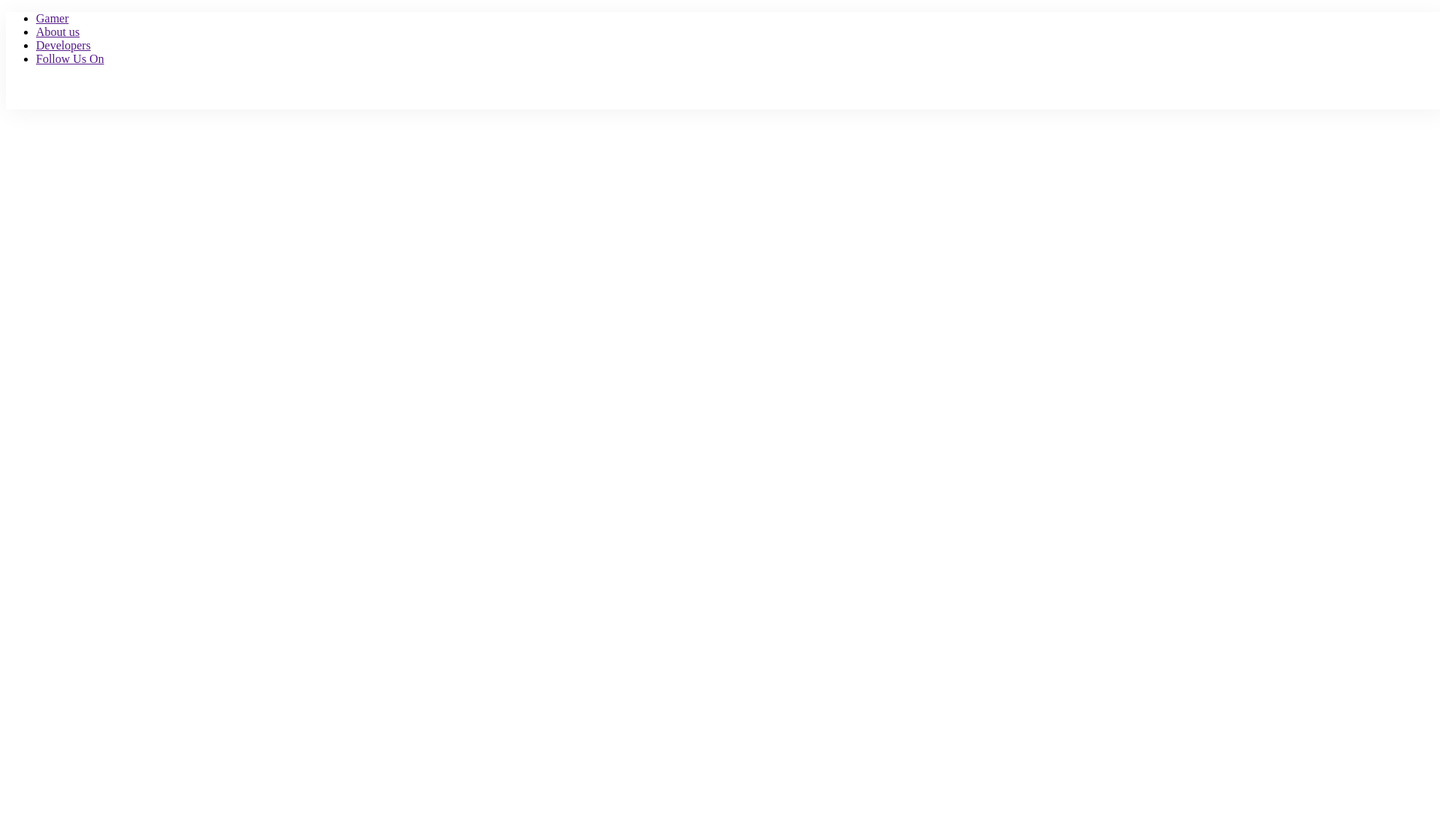
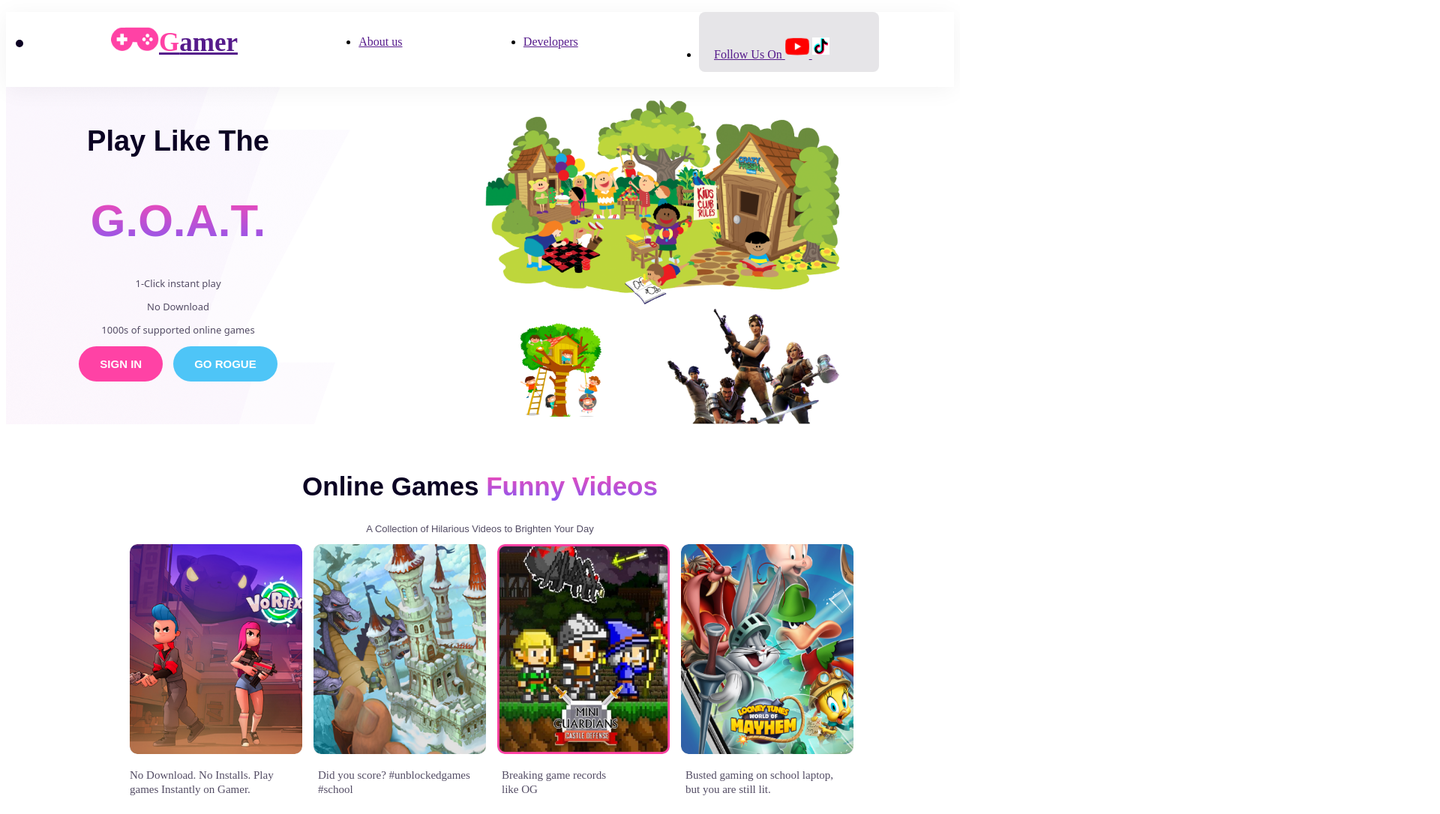
Before and after one commit to missionprogramming23/assignment-2, a plain HTML site: page index.html in a window 1280 px wide. Shown: the whole page at 75% size, 1920 px wide, since content can reach past the window. Before the commit the page ends 800 px from the top, so only its background shows below. Drawn offline with Linux system fonts and the light colour scheme.

Commit message:
added main-container

```diff
--- a/index.html
+++ b/index.html
@@ -5,21 +5,58 @@
     <meta name="viewport" content="width=device-width, initial-scale=1.0">
     <title>B8A2-Gamer-Zone</title>
     <link rel="shortcut icon" href="B8A2-Gamer-Zone/images/Frame.png" type="image/x-icon">
+
     <link rel="stylesheet" href="style/assignment2.css">
+
 </head>
 <body>
-    <header>
-        <nav>
-            <ul>
-                <li><a href="">Gamer</a></li>
-                <li><a href="">About us</a></li>
-                <li><a href="">Developers</a></li>
-                <li><a href="">Follow Us On</a></li>
-            </ul>
+        <div>
+            <nav class="flex-container">
+                <ul class="flex">
+                    <li class="font-gamer"><a href=""> <img id="logo" src="B8A2-Gamer-Zone/images/Frame.png" alt=""><span class="gamer"><b>G</span>amer</b></a></li>
+                    <li><a href="">About us</a></li>
+                    <li><a href="">Developers</a></li>
+                    <li class="yt"><a href="">Follow Us On <img id="youtube" src="B8A2-Gamer-Zone/images/youtube-logo-2431.png" alt=""> <img class="tiktok" src="B8A2-Gamer-Zone/images/tiktok icon.png" alt=""></a></li>
+                </ul>
         </nav>
-    </header>
+        </div>
 
+        <div class="banner-container">
+            <div class="banner-title">
+            <h4>Play Like The</h4>
+            <h1>G.O.A.T.</h1>
+            <p>1-Click instant play</p>
+            <p>No Download</p>
+            <p>1000s of supported online games</p>
+            <button class="btn-1">SIGN IN</button>
+            <button class="btn-2">GO ROGUE</button>
+        </div>
+
+        <div class="banner-img">
+            <img src="B8A2-Gamer-Zone/images/Group 18.png" alt="">
+        </div>
+
+    </div>
     <main>
+        <section class="main-container">
+            <div class="main-title">
+            <h2 class="common">Online Games <span class="funny">Funny Videos</span></h2>
+            <p class="pp">A Collection of Hilarious Videos to Brighten Your Day</p></div>
+            <div class="main-img">
+            <div><img src="B8A2-Gamer-Zone/images/Rectangle 4.png" alt=""></div>
+            <div><img src="B8A2-Gamer-Zone/images/Rectangle 5.png" alt=""></div>
+            <div><img src="B8A2-Gamer-Zone/images/Rectangle 7.png" alt=""></div>
+            <div><img src="B8A2-Gamer-Zone/images/Rectangle 6.png" alt=""></div>
+
+        </div>
+        <div class="img-text">
+        <p class="p1">No Download. No Installs. Play games Instantly on Gamer.</p>
+        <p class="p2">Did you score? #unblockedgames #school</p>
+        <p class="p3">Breaking game records like OG</p>
+        <p class="p4">Busted gaming on school laptop, but you are still lit.</p>
+    </div>
+
+        </section>
 
     </main>
 
--- a/style/assignment2.css
+++ b/style/assignment2.css
@@ -1,7 +1,211 @@
-nav{
-    width: 1920px;
-    height: 130px;
+#logo{
+    width: 64px;
+    height: 32px;
+    margin-left: 100px;
+
+}
+.flex-container{
+    width: 100%;
+    height: 100px;
     flex-shrink: 0;
     background: #FFF;
     box-shadow: 0px 4px 30px 0px rgba(0, 0, 0, 0.05);
+
 }
+.flex-container > .flex{
+    display: flex ;
+    justify-content: space-between;
+    align-items: center;
+    text-decoration: none;
+    text-align: center;
+}
+.yt{
+    border: 1px solid none;
+    width: 220px;
+    height: 50px;
+    text-align: start;
+    padding-left: 20px;
+    border-radius: 8px;
+    background: rgba(11, 2, 35, 0.10);
+    padding-top: 30px;
+    margin-right: 100px;
+}
+.tiktok{
+    height: 23px;
+    padding-bottom: 5px;
+}
+.gamer{
+   color: #FF42A5 ;
+
+}
+
+.font-gamer{
+    color: #0B0223;
+    font-family: Work Sans;
+    font-size: 35px;
+    font-style: normal;
+    font-weight: 900;
+    line-height: normal;
+}
+.banner-container{
+    display: flex;
+
+}
+.banner-title{
+    text-align: center;
+    width: 900px;
+    height: 450px;
+    background-image: url('../B8A2-Gamer-Zone/images/Group\ 14.png');
+    margin-right: 160px;
+    background-position: 100%;
+}
+.banner-img img{
+    width: 480px;
+    height: 450px;
+    margin-left: 20px;
+    margin-right: 145px;
+    padding-bottom: 30px;
+}
+h4{
+    color: #0B0223;
+    text-align: center;
+    font-family: Arial, Helvetica, sans-serif;
+    font-size: 38px;
+    font-style: normal;
+    font-weight: 600;
+    line-height: normal;
+}
+h1{
+    text-align: center;
+    font-family: Arial, Helvetica, sans-serif;
+    font-size: 60px;
+    font-style: normal;
+    font-weight: 800;
+    line-height: normal;
+    background: linear-gradient(180deg, #F948B2 0%, #8758F1 100%);
+    background-clip: text;
+    -webkit-background-clip: text;
+    -webkit-text-fill-color: transparent;
+}
+.banner-title p{
+    color: #534C64;
+    text-align: center;
+    font-family: system-ui, -apple-system, BlinkMacSystemFont, 'Segoe UI', Roboto, Oxygen, Ubuntu, Cantarell, 'Open Sans', 'Helvetica Neue', sans-serif;
+    font-size: 13px;
+    font-style: normal;
+    font-weight: 500;
+    line-height: normal;
+}
+.btn-1{
+    display: inline-flex;
+    padding: 15px 28px;
+    align-items: flex-start;
+    border-radius: 30px;
+    background: #FF42A5 ;
+    color: #FFF;
+    font-size: 15px;
+    font-style: normal;
+    font-weight: 600;
+    border: none;
+    margin-right: 5px;
+
+}
+.btn-2{
+    display: inline-flex;
+    padding:15px 28px;
+    align-items: flex-start;
+    border-radius: 48px;
+    background: #4EC5F7;
+    color: #FFF;
+    font-size: 15px;
+    font-style: normal;
+    font-weight: 600;
+    line-height: normal;
+    border: none;
+    margin-left: 5px;
+}
+.main-container{
+    align-items: center;
+    margin-left: 150px;
+}
+
+.main-title{
+    text-align: center;
+    margin-right: 150px;
+
+}
+.common{
+    color: #0B0223;
+    font-family: Arial, Helvetica, sans-serif;
+    font-size: 35px;
+    font-style: normal;
+    font-weight: 700;
+    line-height: normal;
+}
+.pp{
+    color: #534C64;
+    font-family: Arial, Helvetica, sans-serif ;
+    font-size: 13px;
+    font-style: normal;
+    font-weight: 400;
+}
+.funny{
+    background: linear-gradient(180deg, #F948B2 0%, #8758F1 100%);
+    background-clip: text;
+    -webkit-background-clip: text;
+    -webkit-text-fill-color: transparent;
+    font-family: Arial, Helvetica, sans-serif;
+    font-size: 35px;
+    font-weight: 700;
+}
+.main-img{
+    display: flex;
+}
+.main-img img{
+    width: 230px;
+    height: 280px;
+    border-radius: 10px;
+    background: url(<path-to-image>), lightgray 50% / cover no-repeat;
+    margin-left: 15px;
+}
+.img-text{
+    display: flex;
+}
+.p1{
+    width: 220px;
+    color: #534C64;
+    font-size: 15px;
+    font-style: normal;
+    font-weight: 500;
+    line-height: 19px;
+    padding-right: 1px;
+    padding-left: 10px;
+    margin-left: 5px;
+}
+.p2{
+    width: 220px;
+    color: #534C64;
+    font-size: 15px;
+    font-style: normal;
+    font-weight: 500;
+    line-height: 19px;
+    padding-left: 30px;
+}
+.p3{
+    width: 160px;
+    color: #534C64;
+    font-size: 15px;
+    font-style: normal;
+    font-weight: 500;
+    line-height: 19px;
+    padding-left: 25px;
+}
+.p4{
+    width: 200px;
+    color: #534C64;
+    font-size: 15px;
+    font-style: normal;
+    font-weight: 500;
+    line-height: 19px;
+    padding-left: 85px;
+}
```
Also changed, not shown: B8A2-Gamer-Zone/images/tiktok icon.png (added), B8A2-Gamer-Zone/images/youtube-logo-2431.png (added).
